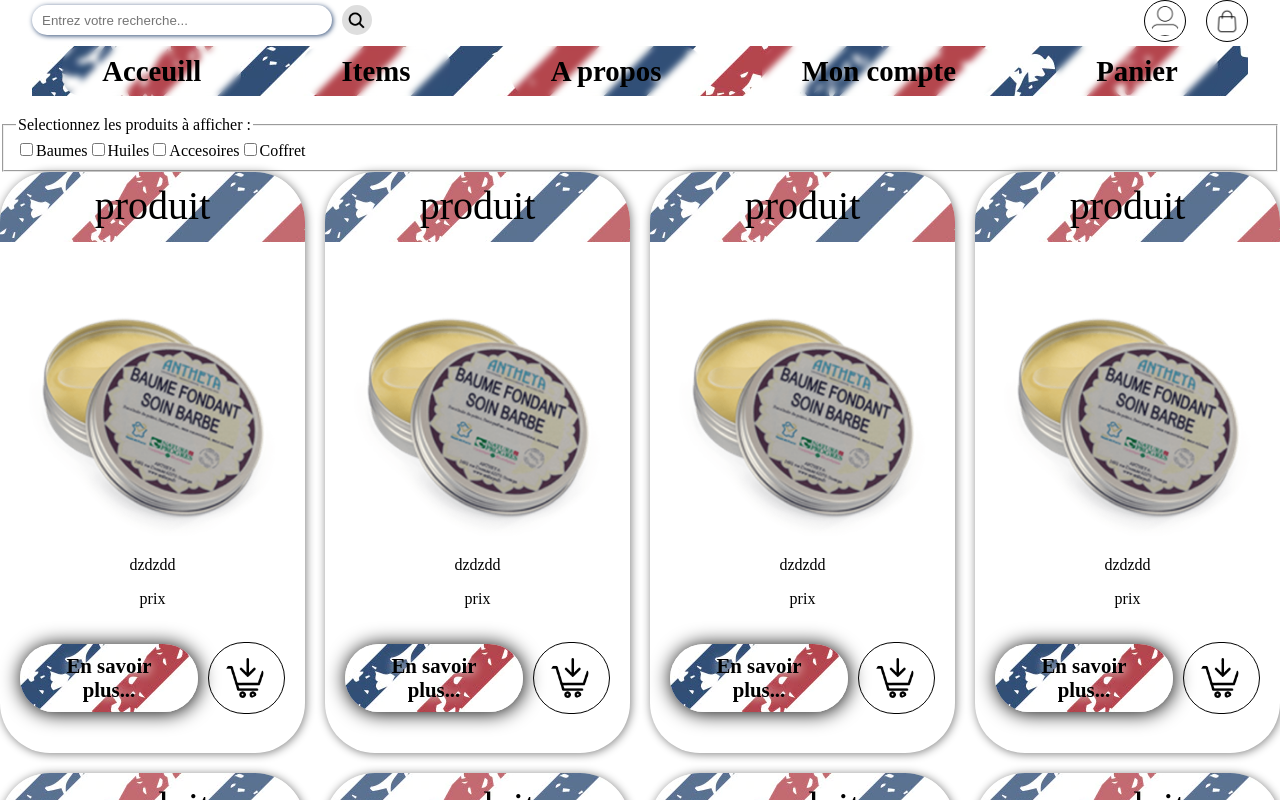
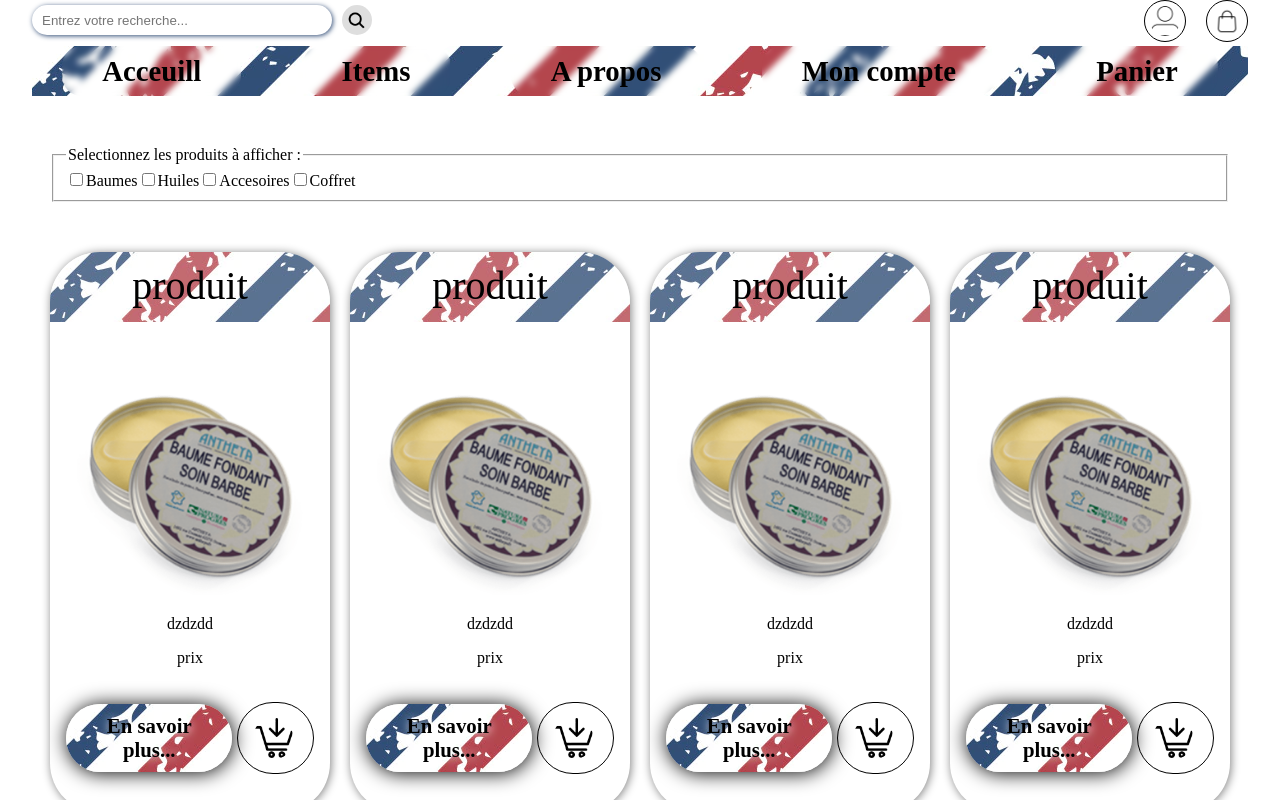
Before and after one commit to Mickk51/ecomprojetvuejs, a Vue app in the folder front-end/: page /produits in a window 1280 px wide. Shown: the top 800 px of the page. Built offline with nearby package versions, Linux system fonts and the light colour scheme.

Commit message:
Enregistrement progression

```diff
--- a/front-end/public/index.html
+++ b/front-end/public/index.html
@@ -4,10 +4,10 @@
     <meta charset="utf-8" />
     <meta http-equiv="X-UA-Compatible" content="IE=edge" />
     <meta name="viewport" content="width=device-width,initial-scale=1.0" />
-    <link rel="icon" href="<%= BASE_URL %>favicon.ico" />
+    <link rel="icon" href="./favicon.ico" type="image/x-icon" />
     <link rel="stylesheet" href="./style.css" />
 
-    <title><%= htmlWebpackPlugin.options.title %></title>
+    <title>Monsieur Barbu</title>
   </head>
   <body>
     <noscript>
--- a/front-end/src/pages/Item-liste.vue
+++ b/front-end/src/pages/Item-liste.vue
@@ -29,9 +29,11 @@
 
 <style scoped>
   .liste-produit-container {
+    margin: 50px;
   }
   .liste-items {
     display: grid;
+    margin-top: 50px;
     grid-template-columns: 1fr 1fr 1fr 1fr;
     gap: 20px;
   }
```
Also changed, not shown: 1 other file (tests, documents, lock files or other folders).
